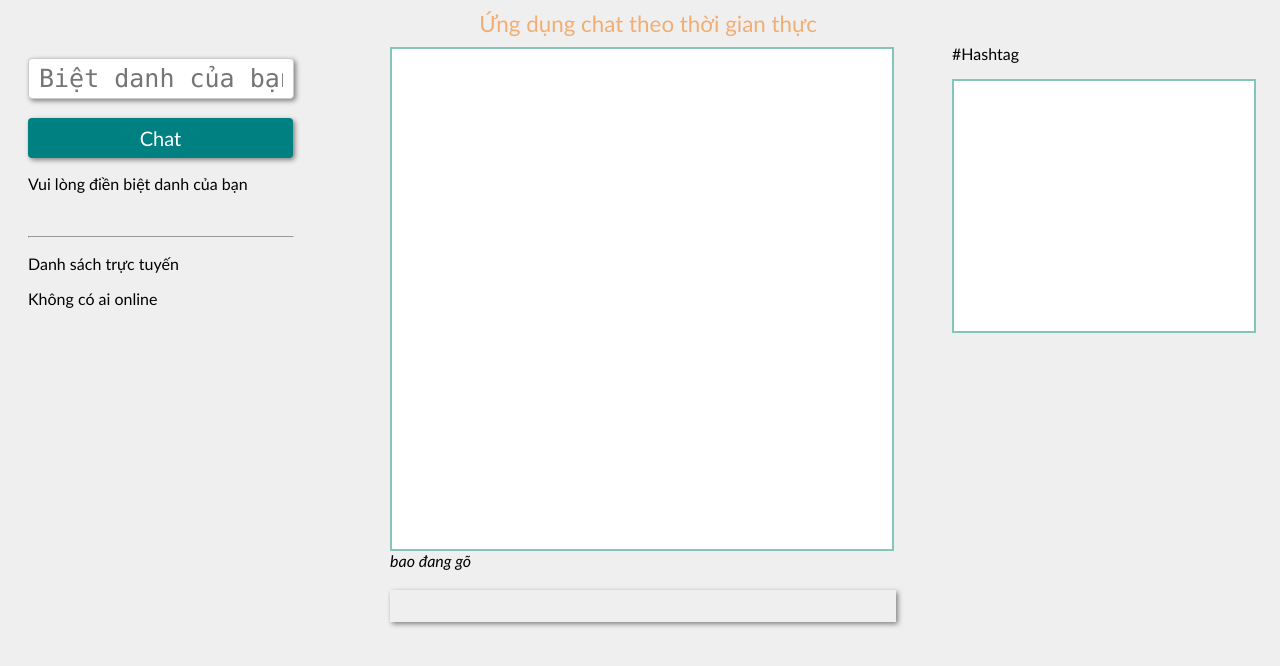
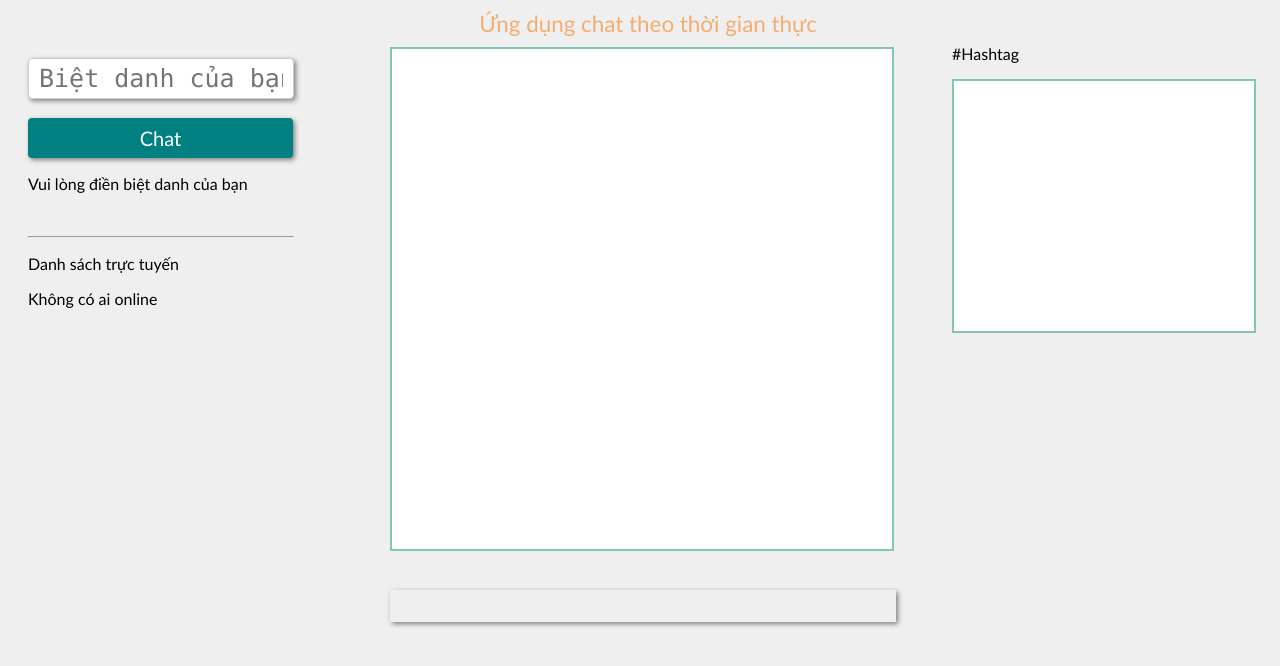
Before and after one commit to transybao93/baobao, a website: page UI.html in a window 1280 px wide. Drawn offline with nearby package versions, Linux system fonts and the light colour scheme; no server answers.

Commit message:
change is typing setting

```diff
--- a/UI.html
+++ b/UI.html
@@ -184,7 +184,7 @@
 
 		</div>
 		<div class="typing">
-			<span><em class="typing_name">bao đang gõ</em></span>
+			<span><em class="typing_name"></em></span>
 		</div>
 		<br>
 
```
